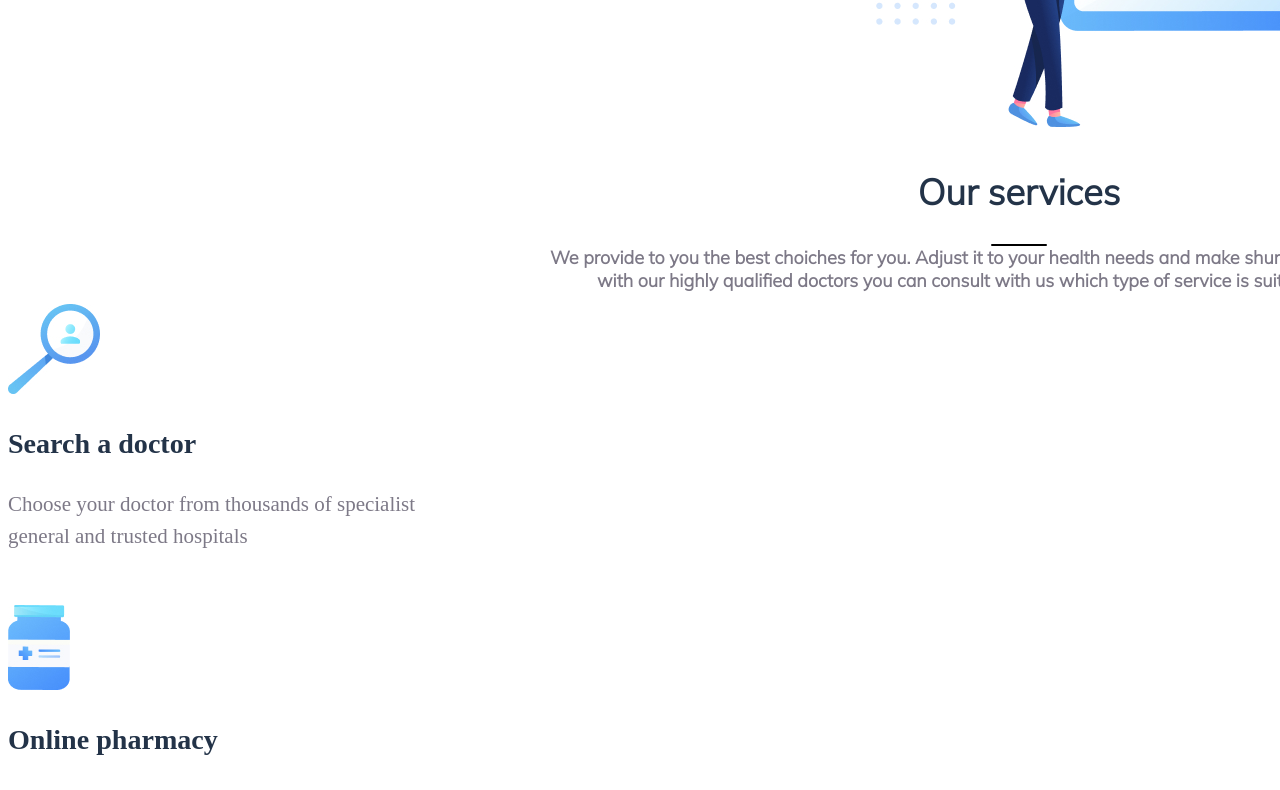
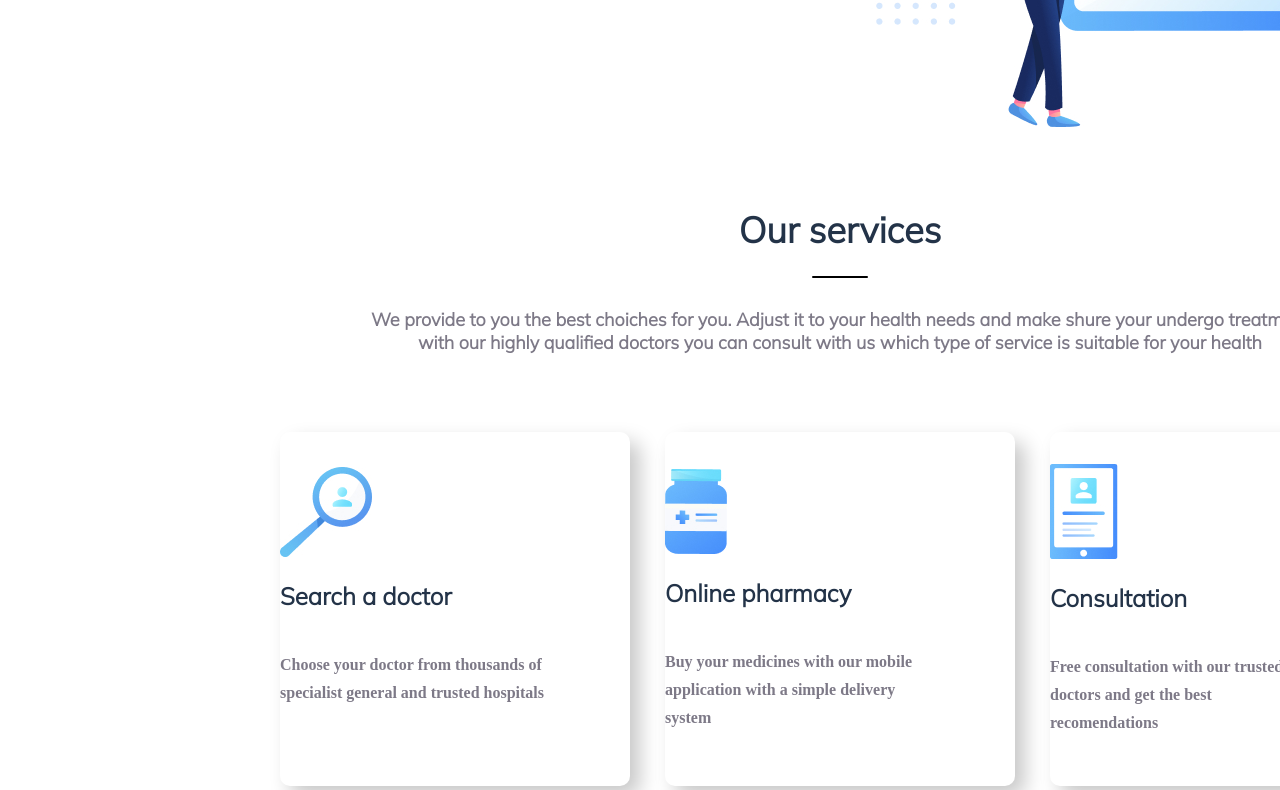
Before and after one commit to GZBass/landing, a website: page index.html in a window 1280 px wide. Shown: the part 650-1440 px from the top of the page. Drawn offline with Linux system fonts and the light colour scheme.

Commit message:
2-nd block updated

```diff
--- a/style.css
+++ b/style.css
@@ -6,7 +6,7 @@ main {
   width: 1487px;
   height: 5870px;
   display: flex;
-  flex-flow: column wrap;
+  flex-flow: column nowrap;
 }
 
 .first {
@@ -127,7 +127,7 @@ header {
   line-height: 56px;
 }
 
-p {
+.traf {
   color: #7d7987;
   font-size: 21px;
   font-weight: 300;
@@ -155,13 +155,18 @@ p {
 .second {
   width: 1487px;
   height: 1133px;
+  margin: 50px 0 0 59px;
+  display: flex;
+  justify-content: center;
 }
 
 .our-services {
   width: 1487px;
+  margin-left: 59px;
   display: flex;
-  flex-direction: column;
-  align-items: flex-end;
+  flex-flow: column wrap;
+  align-items: center;
+  justify-content: space-between;
 }
 
 .service-block {
@@ -171,18 +176,19 @@ p {
   display: flex;
   flex-flow: column wrap;
   align-items: center;
-  justify-content: center;
+  justify-content: space-between;
 }
 
 h2 {
   font-size: 36px;
+  height: 10px;
 }
 
 .line {
   width: 56px;
   height: 2px;
   background-color: black;
-  border-radius: 1px;
+  border-radius: 2px;
 }
 
 li {
@@ -191,6 +197,46 @@ li {
   font-size: 18px;
   text-align: center;
 }
+
+.six-boxes {
+  width: 1120px;
+  height: 745px;
+  background: none;
+  display: flex;
+  flex-flow: row wrap;
+  justify-content: space-between;
+  align-content: space-between;
+}
+
+span {
+  width: 350px;
+  height: 354px;
+  border-radius: 10px;
+  box-shadow: 10px 10px 20px 0px rgba(0, 0, 0, 0.22);
+  display: flex;
+  flex-flow: column wrap;
+  justify-content: center;
+}
+
+span img {
+  width: fit-content;
+}
+
+h3 {
+  font-family: "Mulish", sans-serif;
+  font-size: 24px;
+  font-weight: bold;
+}
+
+p {
+  color: #7d7987;
+  font-size: 16px;
+  font-weight: light;
+  width: 266px;
+  height: 84px;
+  line-height: 28px;
+}
+
 .learn-more {
   font-size: 18px;
   font-weight: bold;
```
Also changed, not shown: index.html (+1 -1 lines).
